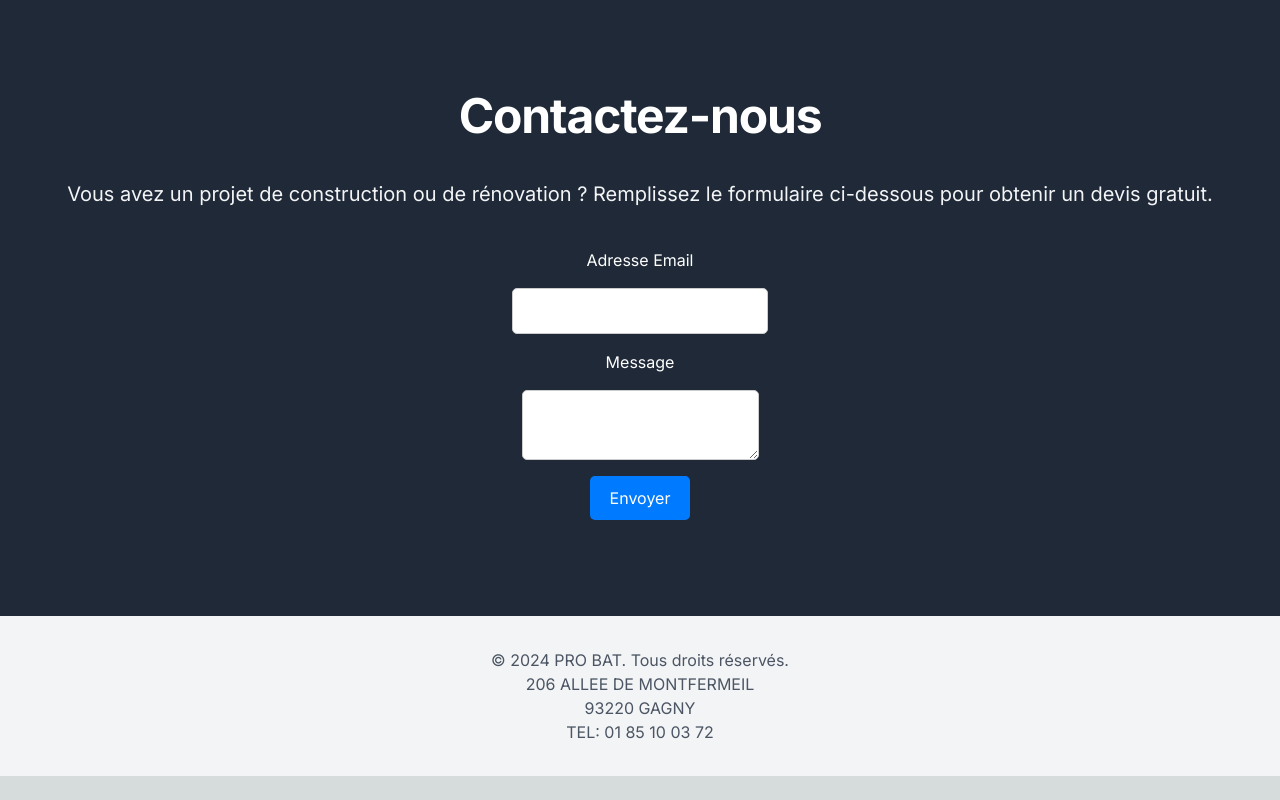
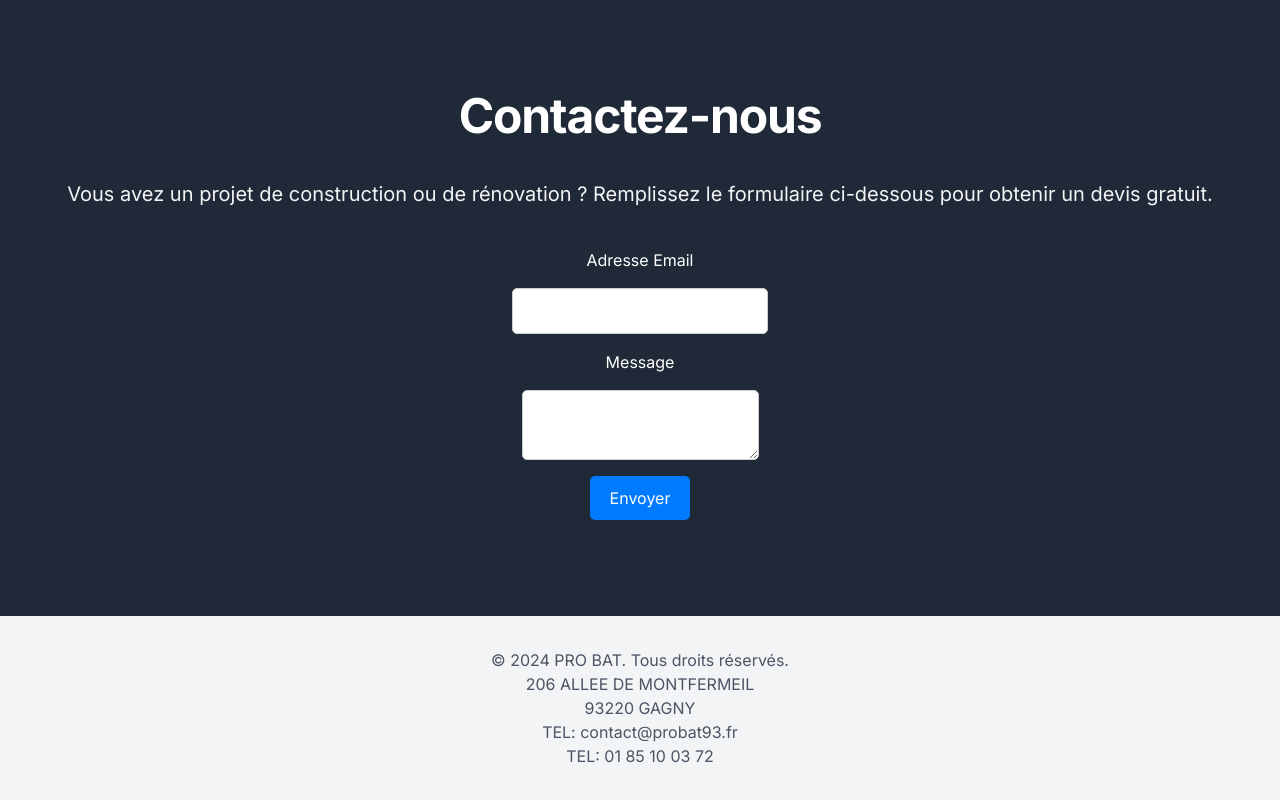
Before and after one commit to MaxCapette/Pro-Bat, a Next.js app: page / in a window 1280 px wide. Shown: the part 2446-3246 px from the top of the page. Before the commit the page ends 3222 px from the top, so only its background shows below. Built offline with nearby package versions, Linux system fonts and the light colour scheme.

Commit message:
fix favicon and add contact email

```diff
--- a/src/app/layout.tsx
+++ b/src/app/layout.tsx
@@ -18,7 +18,6 @@ export default function RootLayout({
     <html lang="en">
         <Head>
         <link rel="icon" href="/favicon.ico" />
-        {/* Autres balises dans Head */}
       </Head>
       <body className={inter.className}>{children}</body>
     </html>
--- a/src/components/component/first-page.tsx
+++ b/src/components/component/first-page.tsx
@@ -260,6 +260,7 @@ export function FirstPage() {
           <p className="text-gray-600 dark:text-gray-400 mt-4 md:mt-0">© 2024 PRO BAT. Tous droits réservés.</p>
           <p className="text-gray-600 dark:text-gray-400 mt-4 md:mt-0">206 ALLEE DE MONTFERMEIL</p>
           <p className="text-gray-600 dark:text-gray-400 mt-4 md:mt-0">93220 GAGNY</p>
+          <p className="text-gray-600 dark:text-gray-400 mt-4 md:mt-0">TEL: contact@probat93.fr</p>
           <p className="text-gray-600 dark:text-gray-400 mt-4 md:mt-0">TEL: 01 85 10 03 72</p>
         </div>
       </footer>
```
